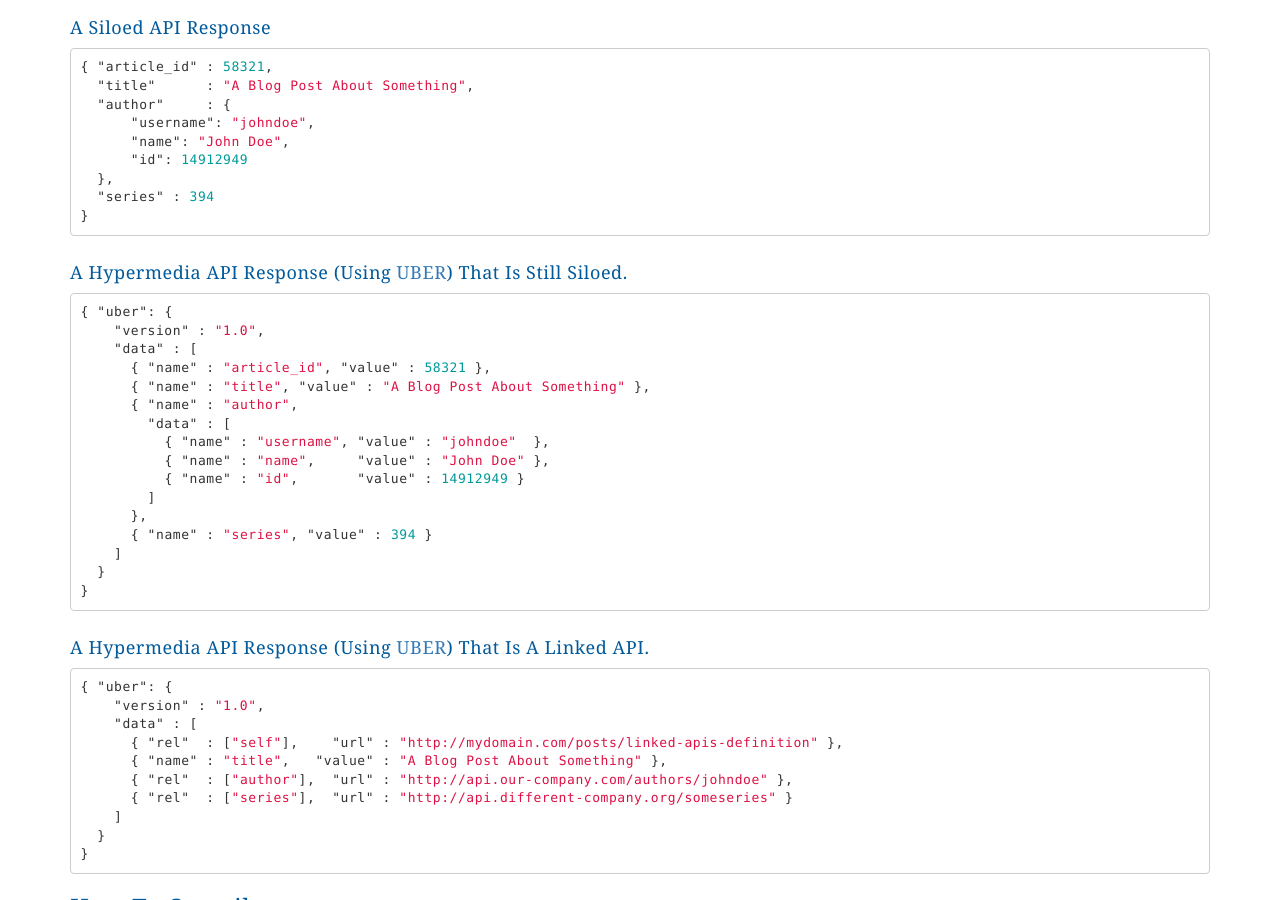
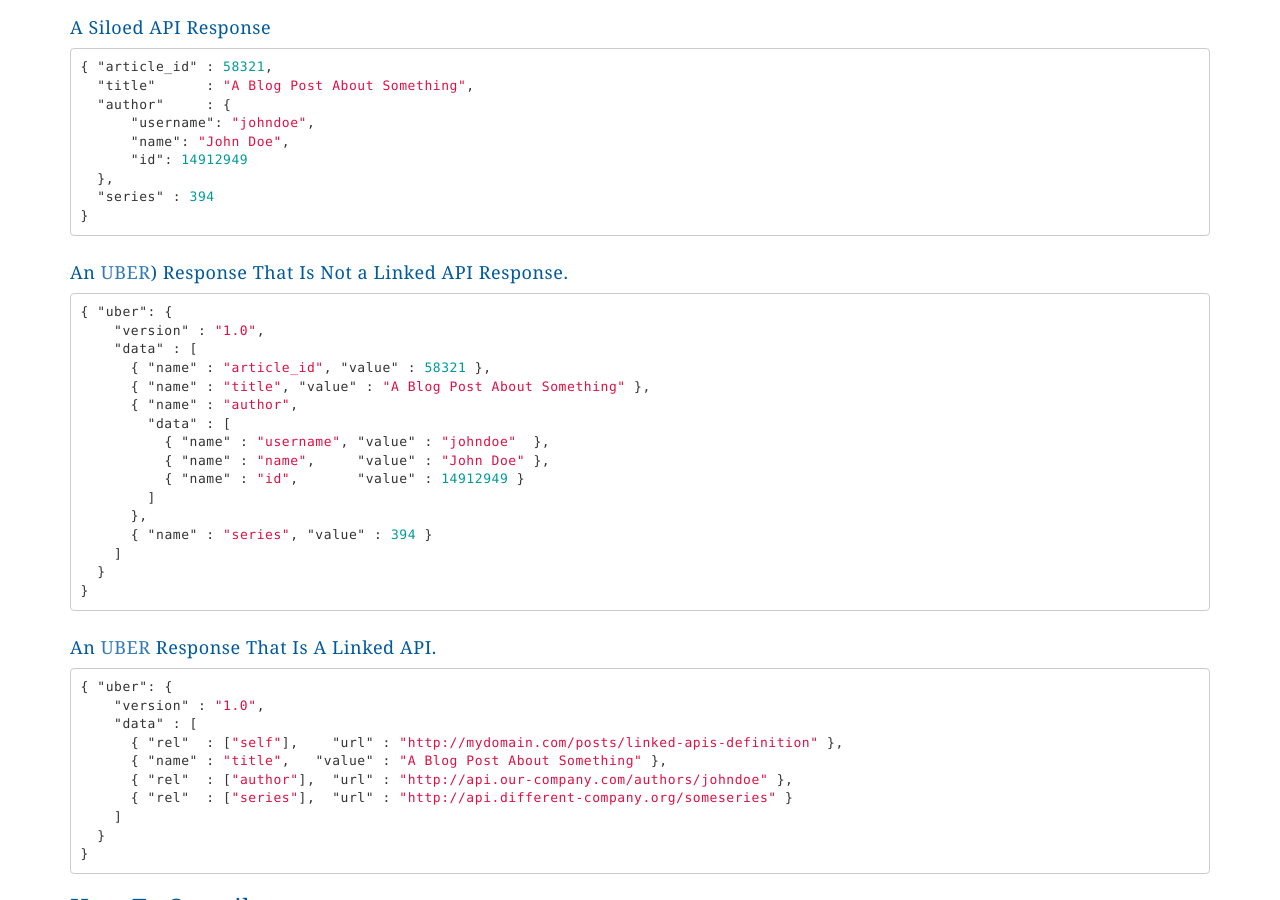
Before and after one commit to inadarei/linkedapis, a Jekyll site: the page built from index.md, in a window 1280 px wide and 900 px high, scrolled down 955 px. Built offline with Jekyll 4.4.1, drawn with Linux system fonts in a browser that asks for light colours; nearby versions of some CDN libraries; Markdown is read by kramdown in place of the engine named in the settings.

Commit message:
revised definition

````diff
--- a/index.md
+++ b/index.md
@@ -55,7 +55,7 @@ Let's get the engine cranking!
 }
 ```
 
-#### A Hypermedia API Response (Using [UBER](https://rawgit.com/mamund/media-types/master/uber-hypermedia.html)) That Is Still Siloed.
+#### An [UBER](https://rawgit.com/mamund/media-types/master/uber-hypermedia.html)) Response That Is Not a Linked API Response.
 
 ```json
 { "uber": {
@@ -76,7 +76,7 @@ Let's get the engine cranking!
 }
 ```
 
-#### A Hypermedia API Response (Using [UBER](https://rawgit.com/mamund/media-types/master/uber-hypermedia.html)) That Is A Linked API.
+#### An [UBER](https://rawgit.com/mamund/media-types/master/uber-hypermedia.html) Response That Is A Linked API.
 
 
 ```json
````
